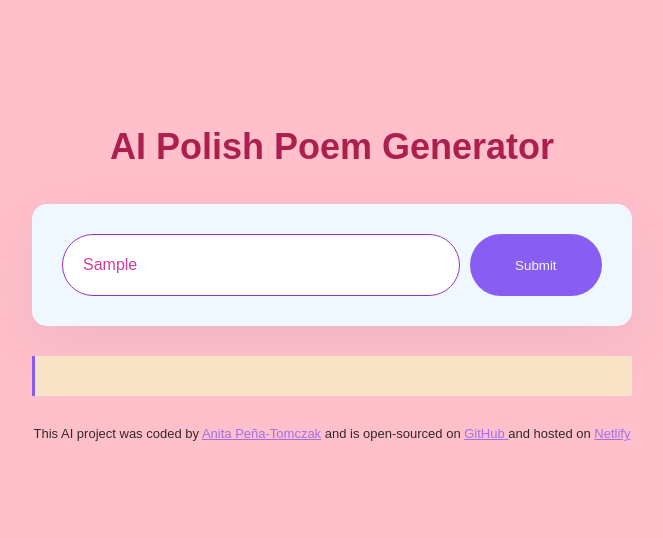
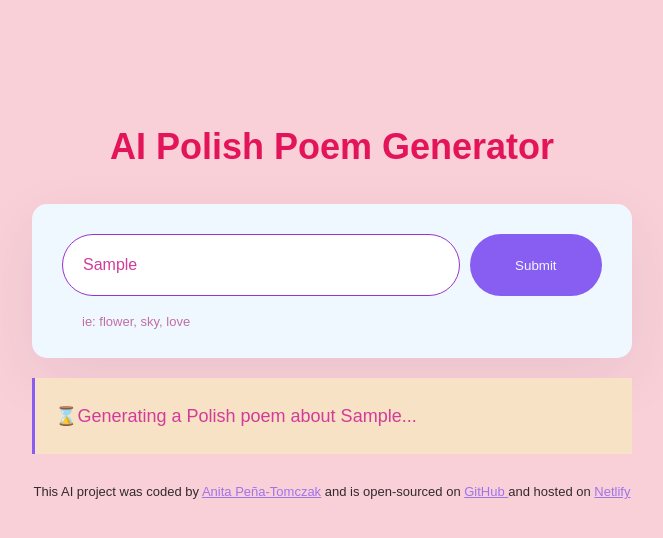
Before and after one commit to Moldee81/polish-poem-generator, a plain HTML site: page index.html in a window 1280 px wide. Both pictures are taken after typing "Sample" into the empty fields and a click on the input 843 px from the left and 265 px from the top of the page. Shown: the whole page, without its empty margins (308-971 px from the left). Drawn offline with nearby package versions, Linux system fonts and the light colour scheme; no server answers.

Commit message:
Improved UX

```diff
--- a/index.html
+++ b/index.html
@@ -14,6 +14,7 @@
         <h1>AI Polish Poem Generator</h1>
       </header>
       <main>
+        <div class="form-wrapper">
           <form id="poem-generator-form">
             <input
               type="text"
@@ -26,7 +27,9 @@
             />
             <input type="submit" class="submit-button" />
           </form>
-        <div class="poem" id="poem"></div>
+          <div class="example">ie: flower, sky, love</div>
+        </div>
+        <div class="poem hidden" id="poem"></div>
       </main>
       <footer>
         This AI project was coded by
--- a/src/index.js
+++ b/src/index.js
@@ -17,6 +17,11 @@ function generatePoem(event) {
   let context =
     "You are a romantic poem expert and love to write short poems.Generate a 4 line poem,each line of the poem using: <br/>. Make sure you follow the user instructions and don't inlcude any of your comments. Be precise. Sign at the end in a new line <strong> SheCodes AI</strong>";
   let apiUrl = `https://api.shecodes.io/ai/v1/generate?prompt=${prompt}&context=${context}&key=${apiKey}`;
+
+  let poemElement = document.querySelector("#poem");
+  poemElement.classList.remove("hidden");
+  poemElement.innerHTML = `<div class="generating">⌛Generating a Polish poem about ${instructionInput.value}...</div>`;
+
   console.log("generating poem");
   axios.get(apiUrl).then(displayPoem);
 }
--- a/src/style.css
+++ b/src/style.css
@@ -1,5 +1,5 @@
 body {
-  background-color: pink;
+  background-color: rgb(249, 208, 215);
   font-family: Arial, Helvetica, sans-serif;
 }
 a {
@@ -17,15 +17,18 @@ h1 {
   font-weight: 800;
   font-size: 36px;
   line-height: 1.5;
-  color: rgb(171, 32, 78);
+  color: rgb(227, 20, 89);
 }
-form {
-  padding: 30px;
+.form-wrapper {
+  background-color: aliceblue;
+  padding: 30px 30px 10px;
   border-radius: 15px;
   box-shadow: 0px 20px 60px rgba(65, 50, 100, 0.08);
-  background-color: aliceblue;
+  margin-bottom: 20px;
+}
+
+form {
   display: flex;
-  margin-bottom: 30px;
 }
 .instruction {
   padding: 20px;
@@ -53,8 +56,18 @@ form {
   border-left: 3px solid #885df1;
   color: #d33b99;
 }
+.hidden {
+  display: none;
+}
 .poem strong {
   color: #885df1;
+}
+.example {
+  opacity: 0.6;
+  margin: 0 20px;
+  color: #a1136b;
+  line-height: 4;
+  font-size: 13px;
 }
 footer {
   text-align: center;
@@ -62,3 +75,11 @@ footer {
   margin-top: 30px;
   opacity: 0.8;
 }
+.generating {
+  animation: blink-animation 1s steps(5, start) infinite;
+}
+@keyframes blink-animation {
+  to {
+    visibility: hidden;
+  }
+}
```
Lines whose indentation alone changed are shown as unchanged.
